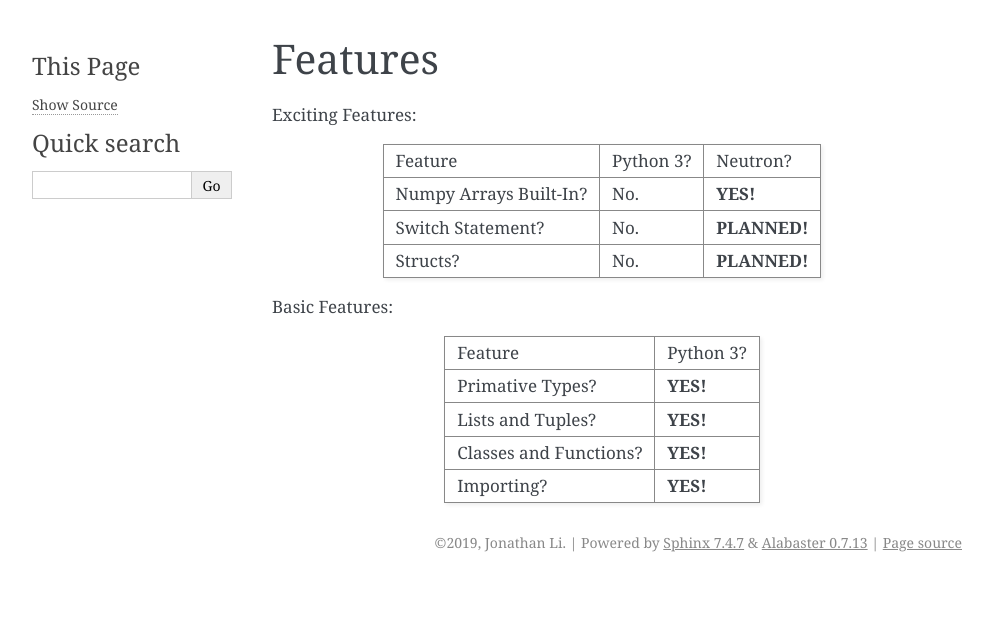
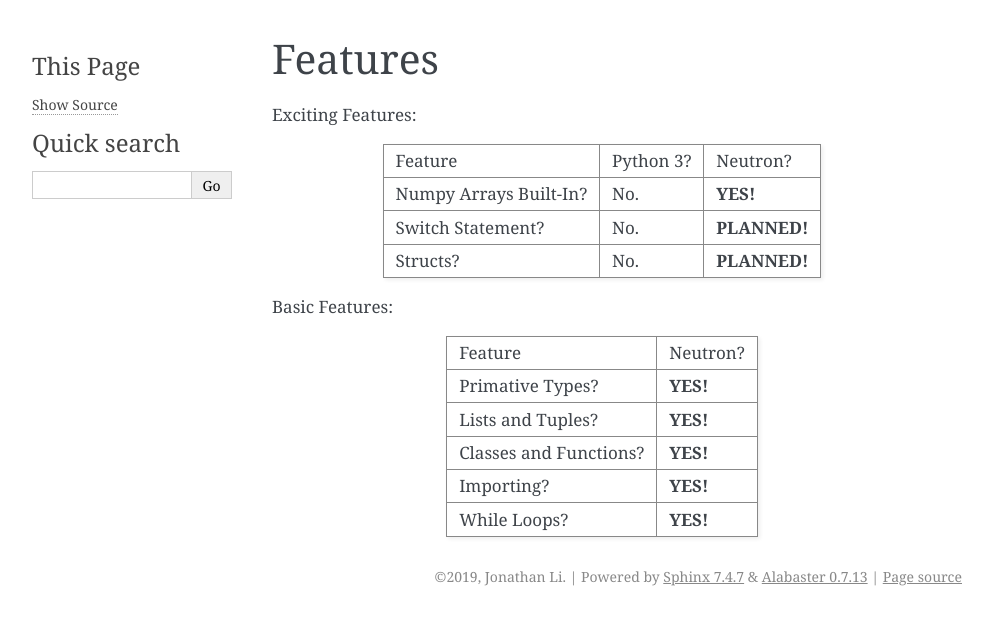
Before and after one commit to the-neutron-foundation/neutron-language, a Sphinx documentation site: the page built from docs/source/features.rst, in a window 1280 px wide. Shown: the top 625 px of the page, without its empty margins (148-1141 px from the left). Built offline with Sphinx 7.4.7, drawn with Linux system fonts in a browser that asks for light colours.

Commit message:
fixed docs

```diff
--- a/docs/source/features.rst
+++ b/docs/source/features.rst
@@ -13,10 +13,11 @@ Structs?                No.        **PLANNED!**
 Basic Features:
 
 ======================  =========
-Feature                 Python 3?
+Feature                 Neutron?
 ----------------------  ---------
 Primative Types?        **YES!**
 Lists and Tuples?       **YES!**
 Classes and Functions?  **YES!**
 Importing?              **YES!**
+While Loops?            **YES!**
 ======================  =========
```
